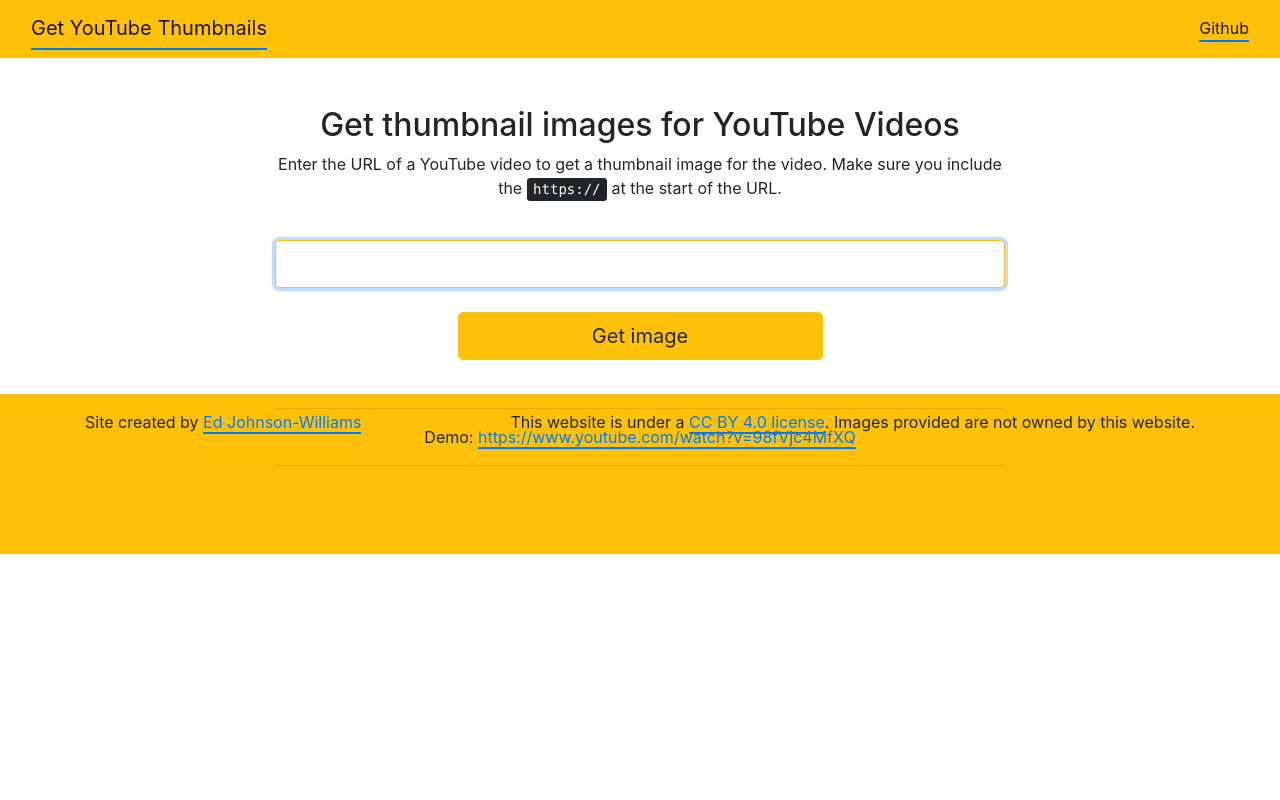
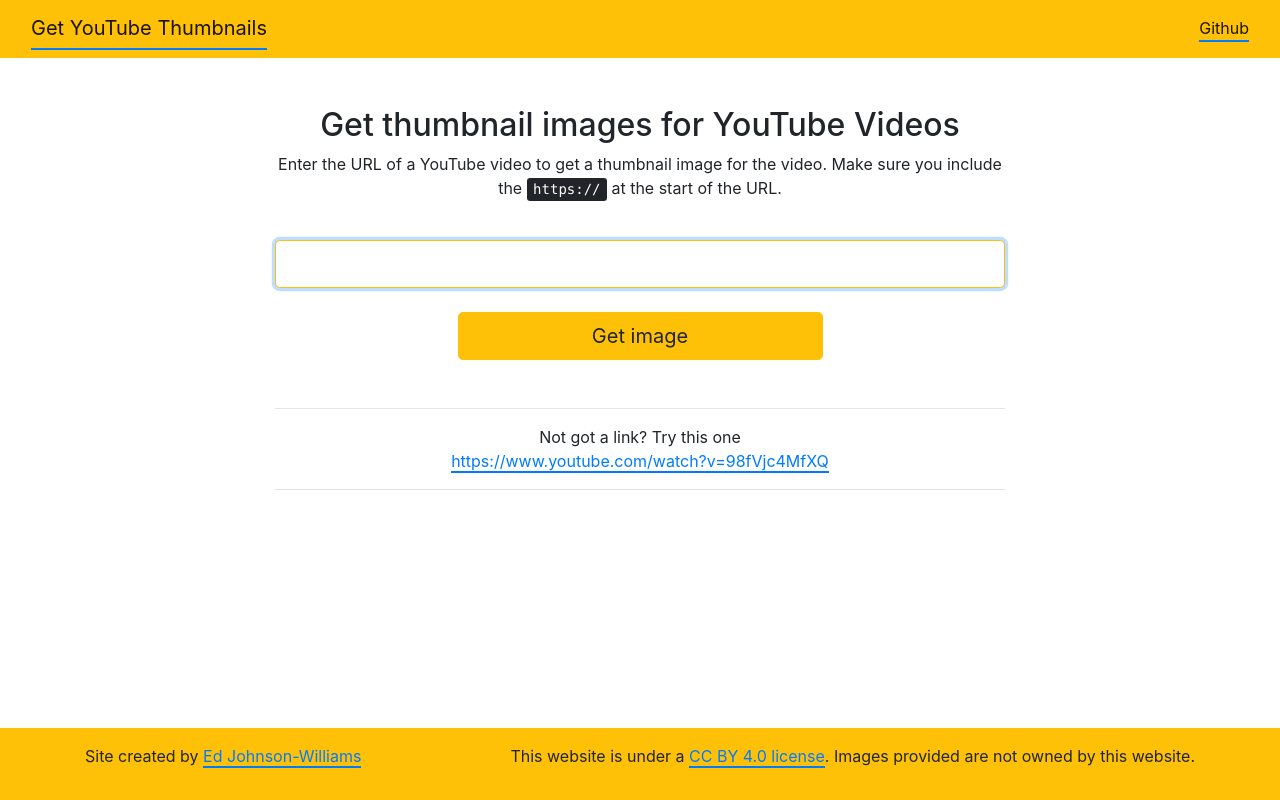
Before and after one commit to edjw/get-youtubethumbnails, a Flask app: page / in a window 1280 px wide. Run offline with Flask 2, Linux system fonts and the light colour scheme; some libraries are stand-ins or nearby versions.

Commit message:
Used flexbox to make footer sticky

```diff
--- a/app/static/css/main.css
+++ b/app/static/css/main.css
@@ -1,20 +1,6 @@
 .url_submit_button {
     display: block;
     width: 50%;
-}
-
-html,
-body {
-    min-height: 100%;
-}
-
-.main {
-    min-height: 100%;
-    margin-bottom: -160px;
-}
-
-.footer {
-    height: 160px;
 }
 
 a:hover {
@@ -25,3 +11,23 @@ a:hover {
 a {
     border-bottom: 2px solid #007bff;
 }
+
+/* sticky footer */
+
+body {
+    display: flex;
+    flex-direction: column;
+    min-height: 100%;
+    min-height: 100vh;
+}
+
+.main {
+    flex: 1 0 auto;
+}
+
+.footer,
+.navbar {
+    flex: none;
+}
+
+/* end sticky footer */
--- a/app/templates/base.html
+++ b/app/templates/base.html
@@ -13,7 +13,7 @@
 
 <body>
     {% include 'includes/navbar.html' %}
-    <div class="container main pb-5">
+    <div class="container main">
         {% block content %}
         {% endblock %}
     </div>
--- a/app/templates/includes/error.html
+++ b/app/templates/includes/error.html
@@ -1,5 +1,4 @@
 {% with messages = get_flashed_messages() %}
-
 {% if messages %}
 
 <div class="row mt-1">
--- a/app/templates/includes/footer.html
+++ b/app/templates/includes/footer.html
@@ -1,12 +1,14 @@
-<footer class="footer bg-warning mt-4">
+<footer class="footer bg-warning">
     <div class="container">
         <div class="row pt-3 pb-3">
             <div class="col-12 col-sm-5 col-lg-4">
-                <p class="text-left">Site created by <a href="https://edjohnsonwilliams.co.uk">Ed Johnson-Williams</a></p>
+                <p class="text-left">Site created by
+                    <a href="https://edjohnsonwilliams.co.uk">Ed Johnson-Williams</a>
+                </p>
             </div>
             <div class="col-12 col-sm-7 col-lg-8">
-            <p class="text-xl-right">This website is under a
-                <a href="https://creativecommons.org/licenses/by/4.0/">CC BY 4.0 license</a>. Images provided are not owned by this website.</p>
+                <p class="text-xl-right">This website is under a
+                    <a href="https://creativecommons.org/licenses/by/4.0/">CC BY 4.0 license</a>. Images provided are not owned by this website.</p>
             </div>
         </div>
     </div>
--- a/app/templates/index.html
+++ b/app/templates/index.html
@@ -1,31 +1,30 @@
 {% extends "base.html" %}
-
 {% block content %}
 
 <div class="row mt-3 mt-sm-5">
     <div class="col-10 offset-1 col-md-8 offset-md-2">
         <h2 class="text-center">Get thumbnail images for YouTube Videos</h2>
         <p class="text-center">
-            Enter the URL of a YouTube video to get a thumbnail image for the video. Make sure you include the <kbd>https://</kbd> at the start of the URL.
+            Enter the URL of a YouTube video to get a thumbnail image for the video. Make sure you include the
+            <kbd>https://</kbd> at the start of the URL.
         </p>
     </div>
 </div>
 
 {% include 'includes/error.html' %}
-
 {% include 'includes/form.html' %}
 
-<div class="row mt-1">
+<div class="row mt-1 mb-5">
     <div class="col-10 offset-1 col-md-8 offset-md-2">
         <hr>
-        <p class="text-center">Demo:
+        <p class="text-center">Not got a link? Try this one
+            <br>
             <a href="#" id="example_link">https://www.youtube.com/watch?v=98fVjc4MfXQ</a>
         </p>
         <hr>
     </div>
 </div>
 {% endblock %}
-
 {% block scripts %}
 <script src="static/js/insert_url.js"></script>
 {% endblock %}
--- a/app/templates/submit.html
+++ b/app/templates/submit.html
@@ -5,7 +5,9 @@
     <div class="col-10 offset-1 col-md-8 offset-md-2">
         <h2 class="text-center">YouTube video thumbnail</h2>
         <p class="text-center">
-            Here are the thumbnails for that YouTube video.<br>Right click on them and click <kbd>Save Image As…</kbd> to download them
+            Here are the thumbnails for that YouTube video.
+            <br>Right click on them and click
+            <kbd>Save Image As…</kbd> to download them
         </p>
     </div>
 </div>
@@ -29,7 +31,6 @@
 </div>
 
 {% endblock %}
-
 {% block scripts %}
 <script src="static/js/get_image_dimensions.js"></script>
 {% endblock %}
```
Lines whose indentation alone changed are shown as unchanged.
